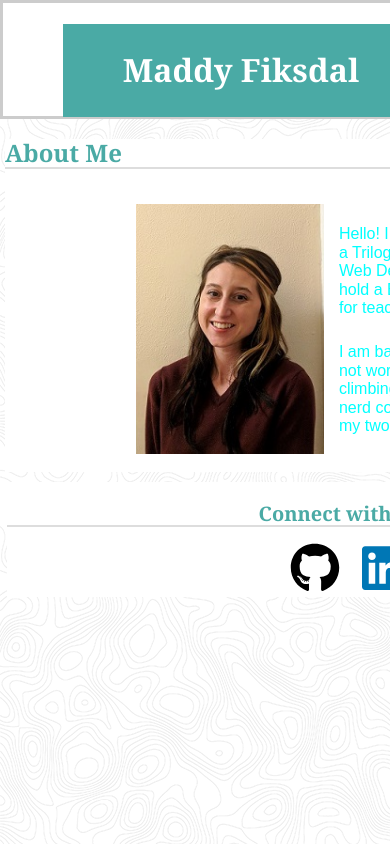
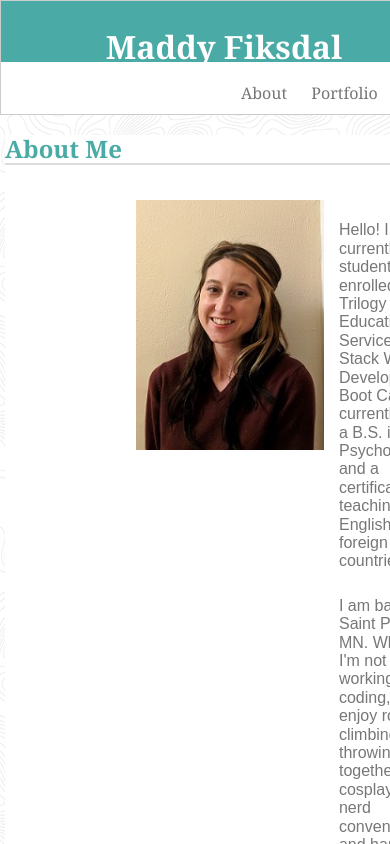
Before and after one commit to m-fiks/Responsive-Portfolio, a plain HTML site: page index.html in a window 390 px wide. Drawn offline with nearby package versions, Linux system fonts and the light colour scheme; files whose address does not match are found by name.

Commit message:
640 header adjusted

```diff
--- a/css/style.css
+++ b/css/style.css
@@ -450,8 +450,42 @@ footer {
 
 /*if device width is less than or equal to 640*/
 @media screen and (max-width:640px){
-/*test*/
+/*test
     p{
         color:aqua;
     }
+*/
+
+    header {
+        font-family: 'Georgia', Times, Times New Roman, serif;
+        background-color:#ffffff;
+        border:solid 1px #cccccc;
+        width: 100%;
+    }
+
+    h1{
+        margin:0;
+        height: 5px;
+        width:100%;
+    }
+
+    nav{
+    margin:81px -120px 10px -300px;
+    }
+
+    .navi >li{
+        padding-right: 20px;
+    }
+
+    .sidebar-1{
+        margin:21px 6px 50px 20px;
+    }
+
+    h3{
+        text-align: left;
+
+    }
+    .icon-bar{
+        margin:0;
+    }
 }
```
